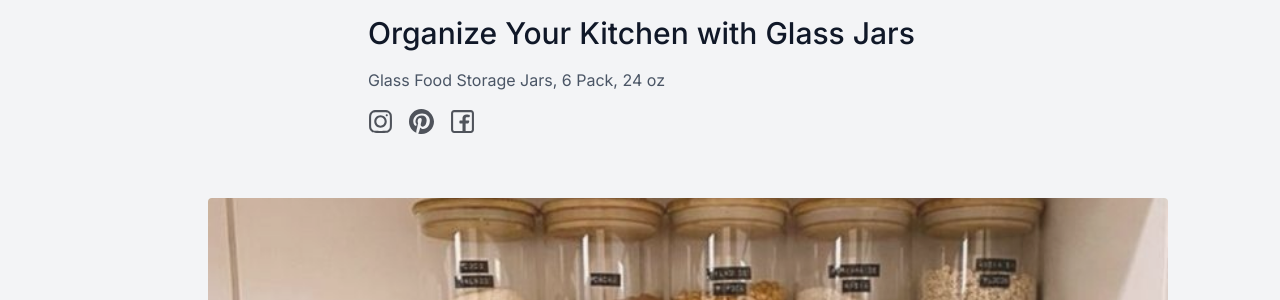
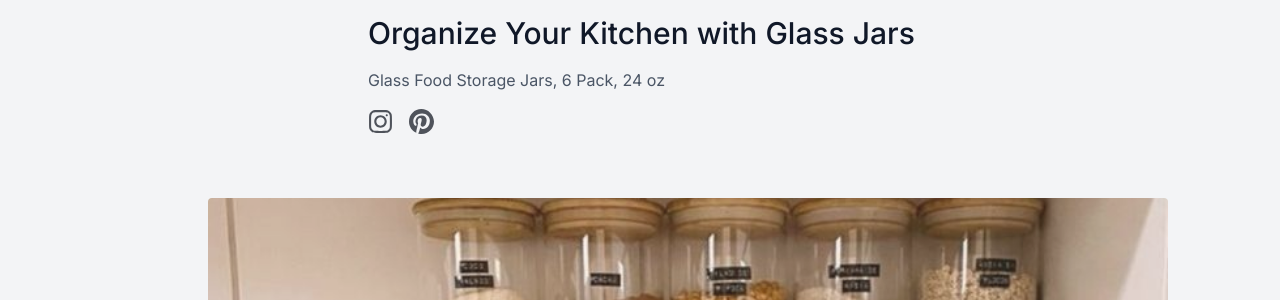
Before and after one commit to Mapp81/Home, a Flask app: page /post/1 in a window 1280 px wide; the page is wider, and only the part inside the window is pictured. Shown: the part 173-473 px from the top of that part. Run offline with Flask 3, Linux system fonts and the light colour scheme; some libraries are stand-ins or nearby versions; some web fonts are replaced.

Commit message:
agrego post.html

```diff
--- a/templates/post.html
+++ b/templates/post.html
@@ -10,12 +10,11 @@
       <h1 class="sm:text-3xl text-2xl font-medium title-font mb-4 text-gray-900 text-left">{{ post.title}}</h1>
       <p class="leading-relaxed text-base text-left">{{ post.frase1 }}</p>
       <ul class="flex flex-row mt-4">
-        <li class="pr-4 cursor-pointer"><a href="https://www.instagram.com/tu_perfil"
+        <li class="pr-4 cursor-pointer"><a href="https://www.instagram.com/homedecoorganization/"
      target="_blank" rel="noopener noreferrer"><img src="{{ url_for('static', filename='images/IG.svg') }}" alt="Share with Instagram" width=25px ></a></li>
-        <li class="pr-4 cursor-pointer"><a id="share-pinterest"
+        <li class="pr-4 cursor-pointer"><a id="share-pinterest" href="https://www.pinterest.com/homedecoorganization/"
      target="_blank" rel="noopener noreferrer"><img src="{{ url_for('static', filename='images/pinterest.svg') }}" alt="Share with Pinterest" width=25px ></a></li>
-        <li class="pr-4 cursor-pointer"><a id="share-facebook"
-     target="_blank" rel="noopener noreferrer"><img src="{{ url_for('static', filename='images/facebook.svg') }}" alt="Share with Facebook" width=25px ></a></li>
+
         </ul>
     </div>
   </div>
```
